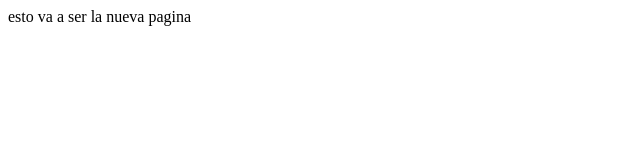
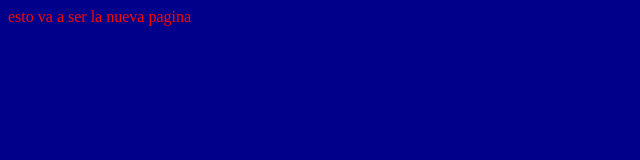
Before and after one commit to fjsalmag5/fjsalmag5.github.io, a plain HTML site: page dos copy.html in a window 1280 px wide. Shown: the whole page, without its empty margins (0-640 px from the left). Drawn offline with Linux system fonts and the light colour scheme.

Commit message:
estilos añadidos al esqueleto

```diff
--- a/dos copy.html
+++ b/dos copy.html
@@ -1,5 +1,7 @@
 <html></html>
-<head></head>
+<head>
+    <link href="css/estilos.css" rel="stylesheet" type="text/css">
+</head>
 <body>
     <p>esto va a ser la nueva pagina </p>
 </body>
```
Also changed, not shown: dos.html (+3 -1 lines).
